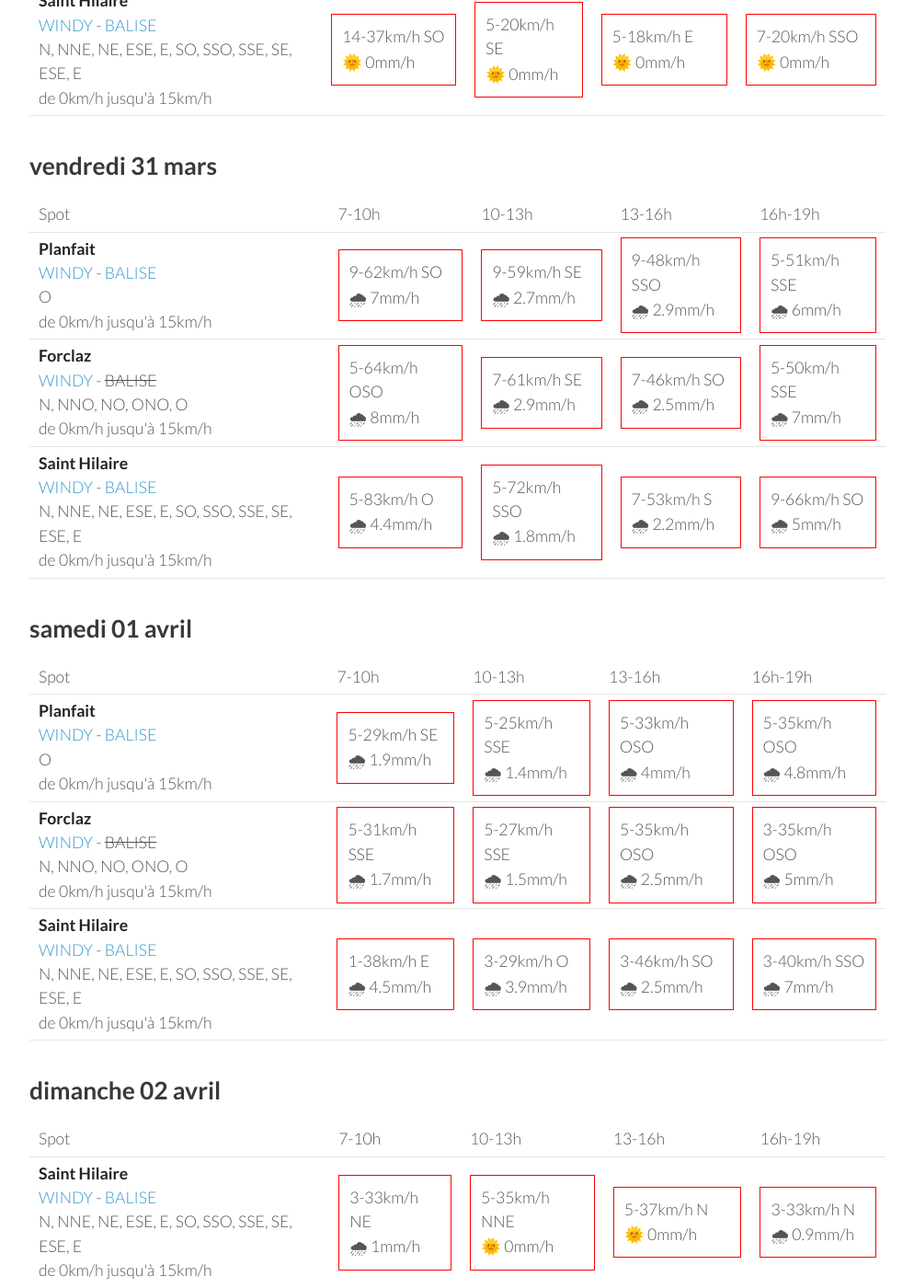
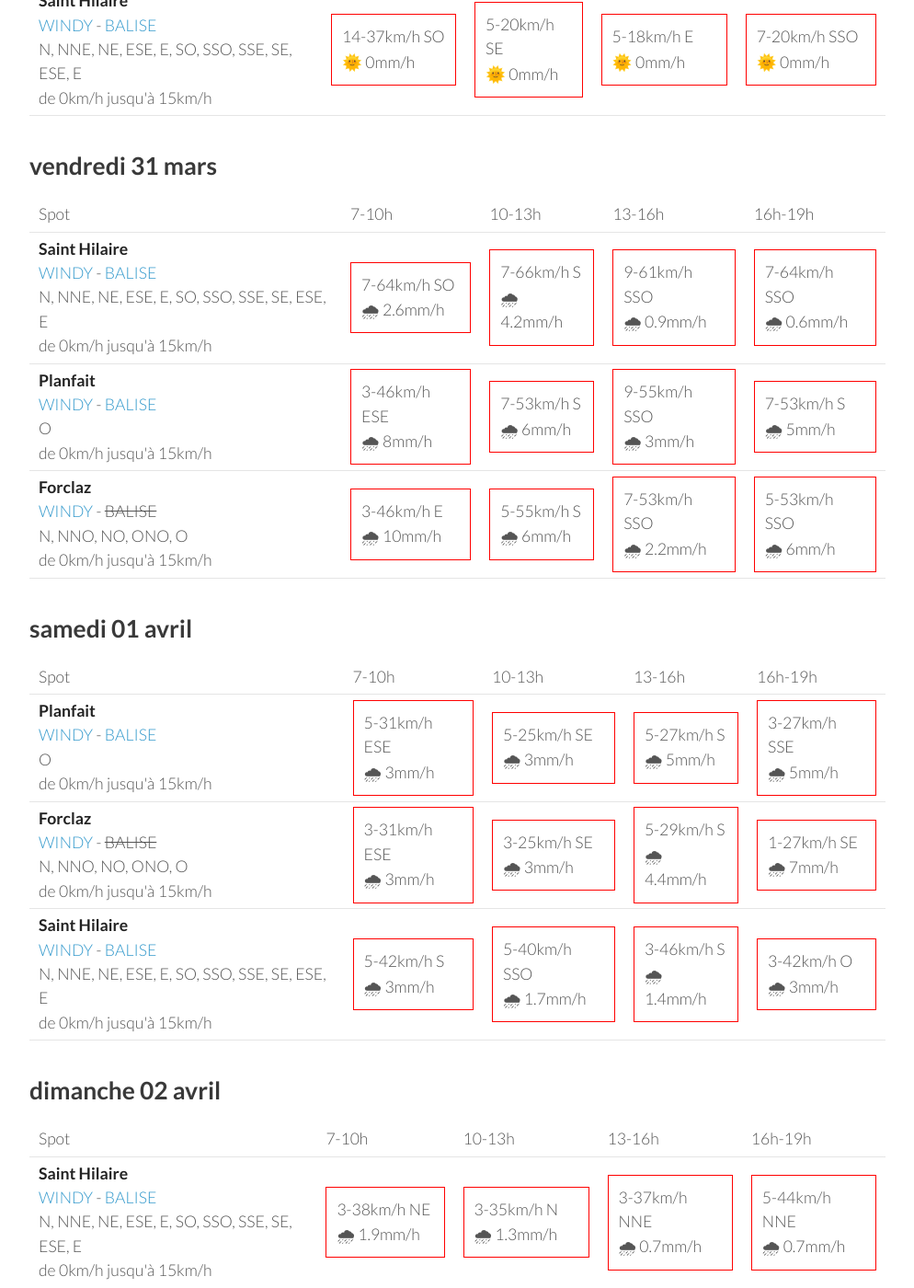
Before and after one commit to parapente-dans-le-nord/parapente-dans-le-nord.github.io, a Jekyll site: the page built from alpes_nord.markdown, in a window 1280 px wide and 1400 px high, scrolled down 1124 px. Shown: the whole window at 92% size, without its empty margins (26-1020 px from the left). Built offline with Jekyll 4.4.1, drawn with Linux system fonts in a browser that asks for light colours; some of the changed text lies outside the part shown.

Commit message:
update index.markdown

```diff
--- a/alpes_nord.markdown
+++ b/alpes_nord.markdown
@@ -114,32 +114,32 @@ page mise à jour le mercredi 29 mars 06:26
       <td>16h-19h</td>
     </tr>
 <tr>
+        <td><strong>Saint Hilaire</strong><br><a href="https://windy.com/45.307/5.888?45.087,5.889,9,m:eUFagkX">WINDY</a> - <span class=""><a href="http://www.balisemeteo.com/balise.php?idBalise=61">BALISE</a> </span><br> <span class="vent-favorable">N, NNE, NE, ESE, E, SO, SSO, SSE, SE, ESE, E</span><br><span class="force-vent">de 0km/h jusqu'à 15km/h</span> </td>
+
+            <td><div class="not-flyable"><p>7-64km/h SO</p><p>🌧 2.6mm/h</p></div></td>
+            <td><div class="not-flyable"><p>7-66km/h S</p><p>🌧 4.2mm/h</p></div></td>
+            <td><div class="not-flyable"><p>9-61km/h SSO</p><p>🌧 0.9mm/h</p></div></td>
+            <td><div class="not-flyable"><p>7-64km/h SSO</p><p>🌧 0.6mm/h</p></div></td>
+
+
+    </tr>
+<tr>
         <td><strong>Planfait</strong><br><a href="https://windy.com/45.853/6.223?45.415,6.223,8">WINDY</a> - <span class=""><a href="https://www.openwindmap.org/PP496">BALISE</a> </span><br> <span class="vent-favorable">O</span><br><span class="force-vent">de 0km/h jusqu'à 15km/h</span> </td>
 
-            <td><div class="not-flyable"><p>9-62km/h SO</p><p>🌧 7mm/h</p></div></td>
-            <td><div class="not-flyable"><p>9-59km/h SE</p><p>🌧 2.7mm/h</p></div></td>
-            <td><div class="not-flyable"><p>9-48km/h SSO</p><p>🌧 2.9mm/h</p></div></td>
-            <td><div class="not-flyable"><p>5-51km/h SSE</p><p>🌧 6mm/h</p></div></td>
+            <td><div class="not-flyable"><p>3-46km/h ESE</p><p>🌧 8mm/h</p></div></td>
+            <td><div class="not-flyable"><p>7-53km/h S</p><p>🌧 6mm/h</p></div></td>
+            <td><div class="not-flyable"><p>9-55km/h SSO</p><p>🌧 3mm/h</p></div></td>
+            <td><div class="not-flyable"><p>7-53km/h S</p><p>🌧 5mm/h</p></div></td>
 
 
     </tr>
 <tr>
         <td><strong>Forclaz</strong><br><a href="https://windy.com/45.814/6.247?45.375,6.246,8,m:eVwaglz">WINDY</a> - <span class="no-balise"> BALISE </span><br> <span class="vent-favorable">N, NNO, NO, ONO, O</span><br><span class="force-vent">de 0km/h jusqu'à 15km/h</span> </td>
 
-            <td><div class="not-flyable"><p>5-64km/h OSO</p><p>🌧 8mm/h</p></div></td>
-            <td><div class="not-flyable"><p>7-61km/h SE</p><p>🌧 2.9mm/h</p></div></td>
-            <td><div class="not-flyable"><p>7-46km/h SO</p><p>🌧 2.5mm/h</p></div></td>
-            <td><div class="not-flyable"><p>5-50km/h SSE</p><p>🌧 7mm/h</p></div></td>
-
-
-    </tr>
-<tr>
-        <td><strong>Saint Hilaire</strong><br><a href="https://windy.com/45.307/5.888?45.087,5.889,9,m:eUFagkX">WINDY</a> - <span class=""><a href="http://www.balisemeteo.com/balise.php?idBalise=61">BALISE</a> </span><br> <span class="vent-favorable">N, NNE, NE, ESE, E, SO, SSO, SSE, SE, ESE, E</span><br><span class="force-vent">de 0km/h jusqu'à 15km/h</span> </td>
-
-            <td><div class="not-flyable"><p>5-83km/h O</p><p>🌧 4.4mm/h</p></div></td>
-            <td><div class="not-flyable"><p>5-72km/h SSO</p><p>🌧 1.8mm/h</p></div></td>
-            <td><div class="not-flyable"><p>7-53km/h S</p><p>🌧 2.2mm/h</p></div></td>
-            <td><div class="not-flyable"><p>9-66km/h SO</p><p>🌧 5mm/h</p></div></td>
+            <td><div class="not-flyable"><p>3-46km/h E</p><p>🌧 10mm/h</p></div></td>
+            <td><div class="not-flyable"><p>5-55km/h S</p><p>🌧 6mm/h</p></div></td>
+            <td><div class="not-flyable"><p>7-53km/h SSO</p><p>🌧 2.2mm/h</p></div></td>
+            <td><div class="not-flyable"><p>5-53km/h SSO</p><p>🌧 6mm/h</p></div></td>
 
 
     </tr>
@@ -162,30 +162,30 @@ page mise à jour le mercredi 29 mars 06:26
 <tr>
         <td><strong>Planfait</strong><br><a href="https://windy.com/45.853/6.223?45.415,6.223,8">WINDY</a> - <span class=""><a href="https://www.openwindmap.org/PP496">BALISE</a> </span><br> <span class="vent-favorable">O</span><br><span class="force-vent">de 0km/h jusqu'à 15km/h</span> </td>
 
-            <td><div class="not-flyable"><p>5-29km/h SE</p><p>🌧 1.9mm/h</p></div></td>
-            <td><div class="not-flyable"><p>5-25km/h SSE</p><p>🌧 1.4mm/h</p></div></td>
-            <td><div class="not-flyable"><p>5-33km/h OSO</p><p>🌧 4mm/h</p></div></td>
-            <td><div class="not-flyable"><p>5-35km/h OSO</p><p>🌧 4.8mm/h</p></div></td>
+            <td><div class="not-flyable"><p>5-31km/h ESE</p><p>🌧 3mm/h</p></div></td>
+            <td><div class="not-flyable"><p>5-25km/h SE</p><p>🌧 3mm/h</p></div></td>
+            <td><div class="not-flyable"><p>5-27km/h S</p><p>🌧 5mm/h</p></div></td>
+            <td><div class="not-flyable"><p>3-27km/h SSE</p><p>🌧 5mm/h</p></div></td>
 
 
     </tr>
 <tr>
         <td><strong>Forclaz</strong><br><a href="https://windy.com/45.814/6.247?45.375,6.246,8,m:eVwaglz">WINDY</a> - <span class="no-balise"> BALISE </span><br> <span class="vent-favorable">N, NNO, NO, ONO, O</span><br><span class="force-vent">de 0km/h jusqu'à 15km/h</span> </td>
 
-            <td><div class="not-flyable"><p>5-31km/h SSE</p><p>🌧 1.7mm/h</p></div></td>
-            <td><div class="not-flyable"><p>5-27km/h SSE</p><p>🌧 1.5mm/h</p></div></td>
-            <td><div class="not-flyable"><p>5-35km/h OSO</p><p>🌧 2.5mm/h</p></div></td>
-            <td><div class="not-flyable"><p>3-35km/h OSO</p><p>🌧 5mm/h</p></div></td>
+            <td><div class="not-flyable"><p>3-31km/h ESE</p><p>🌧 3mm/h</p></div></td>
+            <td><div class="not-flyable"><p>3-25km/h SE</p><p>🌧 3mm/h</p></div></td>
+            <td><div class="not-flyable"><p>5-29km/h S</p><p>🌧 4.4mm/h</p></div></td>
+            <td><div class="not-flyable"><p>1-27km/h SE</p><p>🌧 7mm/h</p></div></td>
 
 
     </tr>
 <tr>
         <td><strong>Saint Hilaire</strong><br><a href="https://windy.com/45.307/5.888?45.087,5.889,9,m:eUFagkX">WINDY</a> - <span class=""><a href="http://www.balisemeteo.com/balise.php?idBalise=61">BALISE</a> </span><br> <span class="vent-favorable">N, NNE, NE, ESE, E, SO, SSO, SSE, SE, ESE, E</span><br><span class="force-vent">de 0km/h jusqu'à 15km/h</span> </td>
 
-            <td><div class="not-flyable"><p>1-38km/h E</p><p>🌧 4.5mm/h</p></div></td>
-            <td><div class="not-flyable"><p>3-29km/h O</p><p>🌧 3.9mm/h</p></div></td>
-            <td><div class="not-flyable"><p>3-46km/h SO</p><p>🌧 2.5mm/h</p></div></td>
-            <td><div class="not-flyable"><p>3-40km/h SSO</p><p>🌧 7mm/h</p></div></td>
+            <td><div class="not-flyable"><p>5-42km/h S</p><p>🌧 3mm/h</p></div></td>
+            <td><div class="not-flyable"><p>5-40km/h SSO</p><p>🌧 1.7mm/h</p></div></td>
+            <td><div class="not-flyable"><p>3-46km/h S</p><p>🌧 1.4mm/h</p></div></td>
+            <td><div class="not-flyable"><p>3-42km/h O</p><p>🌧 3mm/h</p></div></td>
 
 
     </tr>
@@ -208,30 +208,30 @@ page mise à jour le mercredi 29 mars 06:26
 <tr>
         <td><strong>Saint Hilaire</strong><br><a href="https://windy.com/45.307/5.888?45.087,5.889,9,m:eUFagkX">WINDY</a> - <span class=""><a href="http://www.balisemeteo.com/balise.php?idBalise=61">BALISE</a> </span><br> <span class="vent-favorable">N, NNE, NE, ESE, E, SO, SSO, SSE, SE, ESE, E</span><br><span class="force-vent">de 0km/h jusqu'à 15km/h</span> </td>
 
-            <td><div class="not-flyable"><p>3-33km/h NE</p><p>🌧 1mm/h</p></div></td>
-            <td><div class="not-flyable"><p>5-35km/h NNE</p><p>🌞 0mm/h</p></div></td>
-            <td><div class="not-flyable"><p>5-37km/h N</p><p>🌞 0mm/h</p></div></td>
-            <td><div class="not-flyable"><p>3-33km/h N</p><p>🌧 0.9mm/h</p></div></td>
+            <td><div class="not-flyable"><p>3-38km/h NE</p><p>🌧 1.9mm/h</p></div></td>
+            <td><div class="not-flyable"><p>3-35km/h N</p><p>🌧 1.3mm/h</p></div></td>
+            <td><div class="not-flyable"><p>3-37km/h NNE</p><p>🌧 0.7mm/h</p></div></td>
+            <td><div class="not-flyable"><p>5-44km/h NNE</p><p>🌧 0.7mm/h</p></div></td>
+
+
+    </tr>
+<tr>
+        <td><strong>Forclaz</strong><br><a href="https://windy.com/45.814/6.247?45.375,6.246,8,m:eVwaglz">WINDY</a> - <span class="no-balise"> BALISE </span><br> <span class="vent-favorable">N, NNO, NO, ONO, O</span><br><span class="force-vent">de 0km/h jusqu'à 15km/h</span> </td>
+
+            <td><div class="not-flyable"><p>1-20km/h SSO</p><p>🌧 0.5mm/h</p></div></td>
+            <td><div class="not-flyable"><p>1-20km/h ONO</p><p>🌧 3.2mm/h</p></div></td>
+            <td><div class="not-flyable"><p>3-24km/h NNO</p><p>🌧 1mm/h</p></div></td>
+            <td><div class="not-flyable"><p>5-31km/h NNO</p><p>🌧 0.7mm/h</p></div></td>
 
 
     </tr>
 <tr>
         <td><strong>Planfait</strong><br><a href="https://windy.com/45.853/6.223?45.415,6.223,8">WINDY</a> - <span class=""><a href="https://www.openwindmap.org/PP496">BALISE</a> </span><br> <span class="vent-favorable">O</span><br><span class="force-vent">de 0km/h jusqu'à 15km/h</span> </td>
 
-            <td><div class="not-flyable"><p>1-16km/h S</p><p>🌞 0mm/h</p></div></td>
-            <td><div class="not-flyable"><p>1-12km/h OSO</p><p>🌧 0.4mm/h</p></div></td>
-            <td><div class="not-flyable"><p>3-20km/h ONO</p><p>🌧 0.7mm/h</p></div></td>
-            <td><div class="not-flyable"><p>5-24km/h NO</p><p>🌧 0.3mm/h</p></div></td>
-
-
-    </tr>
-<tr>
-        <td><strong>Forclaz</strong><br><a href="https://windy.com/45.814/6.247?45.375,6.246,8,m:eVwaglz">WINDY</a> - <span class="no-balise"> BALISE </span><br> <span class="vent-favorable">N, NNO, NO, ONO, O</span><br><span class="force-vent">de 0km/h jusqu'à 15km/h</span> </td>
-
-            <td><div class="not-flyable"><p>1-16km/h S</p><p>🌞 0mm/h</p></div></td>
-            <td><div class="not-flyable"><p>1-12km/h OSO</p><p>🌧 0.3mm/h</p></div></td>
-            <td><div class="not-flyable"><p>5-20km/h ONO</p><p>🌧 0.5mm/h</p></div></td>
-            <td><div class="not-flyable"><p>5-27km/h NO</p><p>🌧 0.2mm/h</p></div></td>
+            <td><div class="not-flyable"><p>1-18km/h SSO</p><p>🌧 0.7mm/h</p></div></td>
+            <td><div class="not-flyable"><p>1-18km/h ONO</p><p>🌧 3mm/h</p></div></td>
+            <td><div class="not-flyable"><p>5-24km/h NNO</p><p>🌧 1mm/h</p></div></td>
+            <td><div class="not-flyable"><p>5-33km/h NNO</p><p>🌧 0.7mm/h</p></div></td>
 
 
     </tr>
@@ -239,3 +239,49 @@ page mise à jour le mercredi 29 mars 06:26
 </tbody>
 </table>
 {:/}
+## lundi 03 avril
+
+{::nomarkdown}
+<table>
+  <tbody>
+    <tr>
+      <td>Spot</td>
+      <td>7-10h</td>
+      <td>10-13h</td>
+      <td>13-16h</td>
+      <td>16h-19h</td>
+    </tr>
+<tr>
+        <td><strong>Forclaz</strong><br><a href="https://windy.com/45.814/6.247?45.375,6.246,8,m:eVwaglz">WINDY</a> - <span class="no-balise"> BALISE </span><br> <span class="vent-favorable">N, NNO, NO, ONO, O</span><br><span class="force-vent">de 0km/h jusqu'à 15km/h</span> </td>
+
+            <td><div class="not-flyable"><p>3-29km/h NO</p><p>🌞 0mm/h</p></div></td>
+            <td><div class="not-flyable"><p>5-31km/h NNO</p><p>🌞 0mm/h</p></div></td>
+            <td><div class="not-flyable"><p>9-40km/h N</p><p>🌞 0mm/h</p></div></td>
+            <td><div class="not-flyable"><p>9-44km/h N</p><p>🌞 0mm/h</p></div></td>
+
+
+    </tr>
+<tr>
+        <td><strong>Saint Hilaire</strong><br><a href="https://windy.com/45.307/5.888?45.087,5.889,9,m:eUFagkX">WINDY</a> - <span class=""><a href="http://www.balisemeteo.com/balise.php?idBalise=61">BALISE</a> </span><br> <span class="vent-favorable">N, NNE, NE, ESE, E, SO, SSO, SSE, SE, ESE, E</span><br><span class="force-vent">de 0km/h jusqu'à 15km/h</span> </td>
+
+            <td><div class="not-flyable"><p>5-46km/h NE</p><p>🌞 0mm/h</p></div></td>
+            <td><div class="not-flyable"><p>7-51km/h NNE</p><p>🌞 0mm/h</p></div></td>
+            <td><div class="not-flyable"><p>11-53km/h NNE</p><p>🌞 0mm/h</p></div></td>
+            <td><div class="not-flyable"><p>7-53km/h NNE</p><p>🌞 0mm/h</p></div></td>
+
+
+    </tr>
+<tr>
+        <td><strong>Planfait</strong><br><a href="https://windy.com/45.853/6.223?45.415,6.223,8">WINDY</a> - <span class=""><a href="https://www.openwindmap.org/PP496">BALISE</a> </span><br> <span class="vent-favorable">O</span><br><span class="force-vent">de 0km/h jusqu'à 15km/h</span> </td>
+
+            <td><div class="not-flyable"><p>5-33km/h N</p><p>🌞 0mm/h</p></div></td>
+            <td><div class="not-flyable"><p>9-38km/h N</p><p>🌞 0mm/h</p></div></td>
+            <td><div class="not-flyable"><p>12-48km/h N</p><p>🌞 0mm/h</p></div></td>
+            <td><div class="not-flyable"><p>11-50km/h N</p><p>🌞 0mm/h</p></div></td>
+
+
+    </tr>
+
+</tbody>
+</table>
+{:/}
```
Also changed, not shown: other parts of alpes_nord.markdown (+1 -1 lines).
